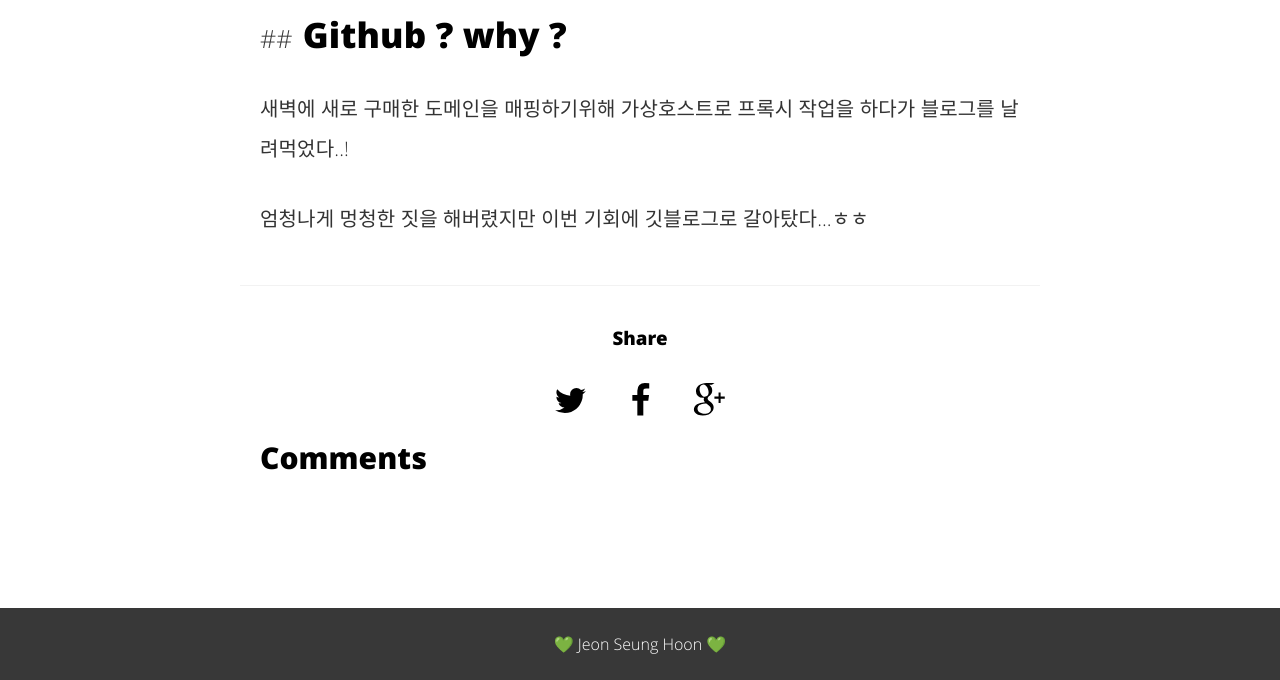
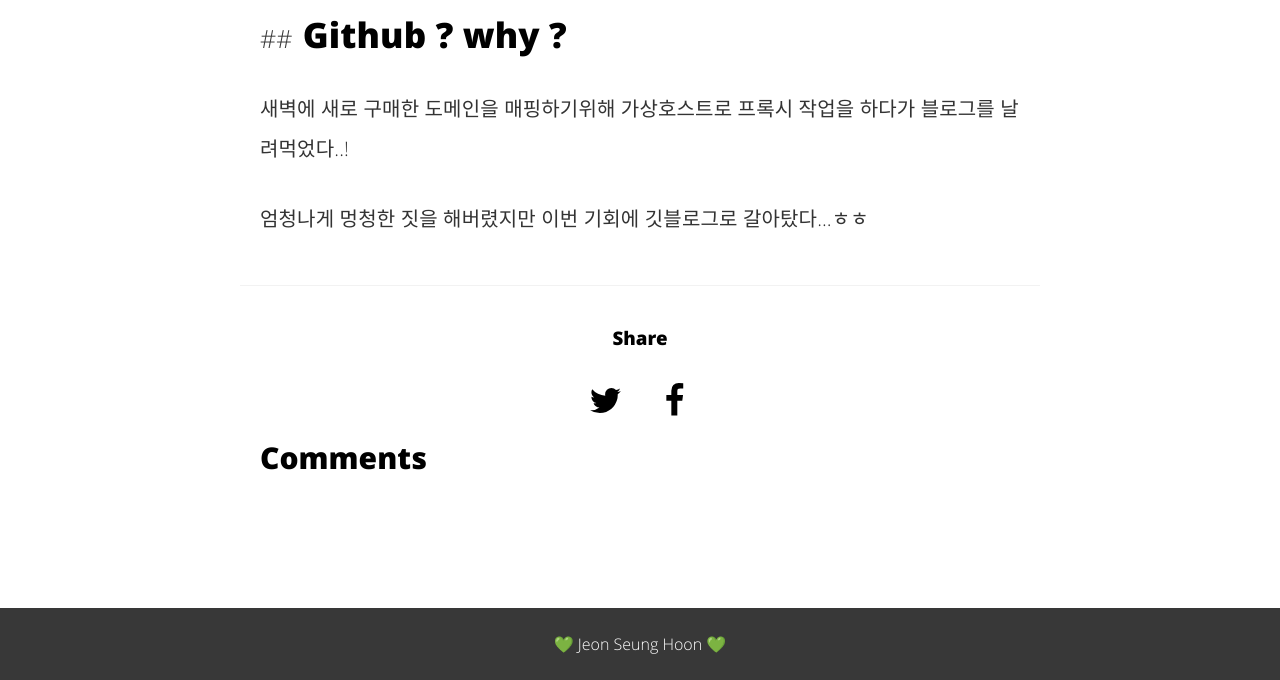
Before and after one commit to snutiise/snutiise.github.io, a Jekyll site: the page built from _posts/2018-01-14-firstpost.md, in a window 1280 px wide. Shown: the part 538-1218 px from the top of the page. Built offline with Jekyll 4.4.1, drawn with Linux system fonts in a browser that asks for light colours; comment, search, counter and statistics services are not loaded.

```diff
--- a/_includes/header-default.html
+++ b/_includes/header-default.html
@@ -14,10 +14,6 @@
             <!--
             <a aria-label="My Twitter" title="Follow me on Twitter" target="_blank" href="https://twitter.com/{{site.twitter_username}}">
                 <svg class="icon icon-twitter"><use xlink:href="#icon-twitter"></use></svg>
-            </a>
-
-            <a aria-label="My Google Plus" title="Show my feed" target="_blank" href="https://plus.google.com/u/0/+{{site.gplus_username}}/posts">
-                <svg class="icon icon-google-plus"><use xlink:href="#icon-google-plus"></use></svg>
             </a>
             -->
             <a aria-label="My Github" title="Show my projects" target="_blank" href="https://github.com/{{site.github_username}}">
--- a/_includes/menu-search.html
+++ b/_includes/menu-search.html
@@ -51,7 +51,7 @@
                     <use xlink:href="#icon-right-arrow"></use>
                 </svg>
                 <a key-trigger={{ link.key_trigger }}
-                    href="{{ site.url }}{{ link.url }}"> {{ link.title }}</a>
+                    href="{% if link.url contains '://' %}{{ link.url }}{% else %}{{ link.url | prepend: site.url }}{% endif %}"> {{ link.title }}</a>
             </li>
         {% endif %}
       {% endfor %}
--- a/_includes/share.html
+++ b/_includes/share.html
@@ -7,14 +7,9 @@
         <svg class="icon icon-twitter"><use xlink:href="#icon-twitter"></use></svg>
     </a>
 
-    <a aria-label="Share on Facebook"href="https://www.facebook.com/sharer/sharer.php?u={{ site.url }}{{ page.url }}"
+    <a aria-label="Share on Facebook" href="https://www.facebook.com/sharer/sharer.php?u={{ site.url }}{{ page.url }}"
     onclick="window.open(this.href, 'facebook-share','width=580,height=296');return false;" title="Share on Facebook">
         <svg class="icon icon-facebook"><use xlink:href="#icon-facebook"></use></svg>
     </a>
 
-    <a aria-label="Share on Google Plus" href="https://plus.google.com/share?url={{ site.url }}{{ page.url }}"
-    onclick="window.open(this.href, 'google-plus-share', 'width=490,height=530');return false;" title="Share on Google+">
-        <svg class="icon icon-google-plus"><use xlink:href="#icon-google-plus"></use></svg>
-    </a>
-
 </section>
```
Also changed, not shown: .github/workflows/ci.yml (added), .github/workflows/links.yml (added), 1 other file.
